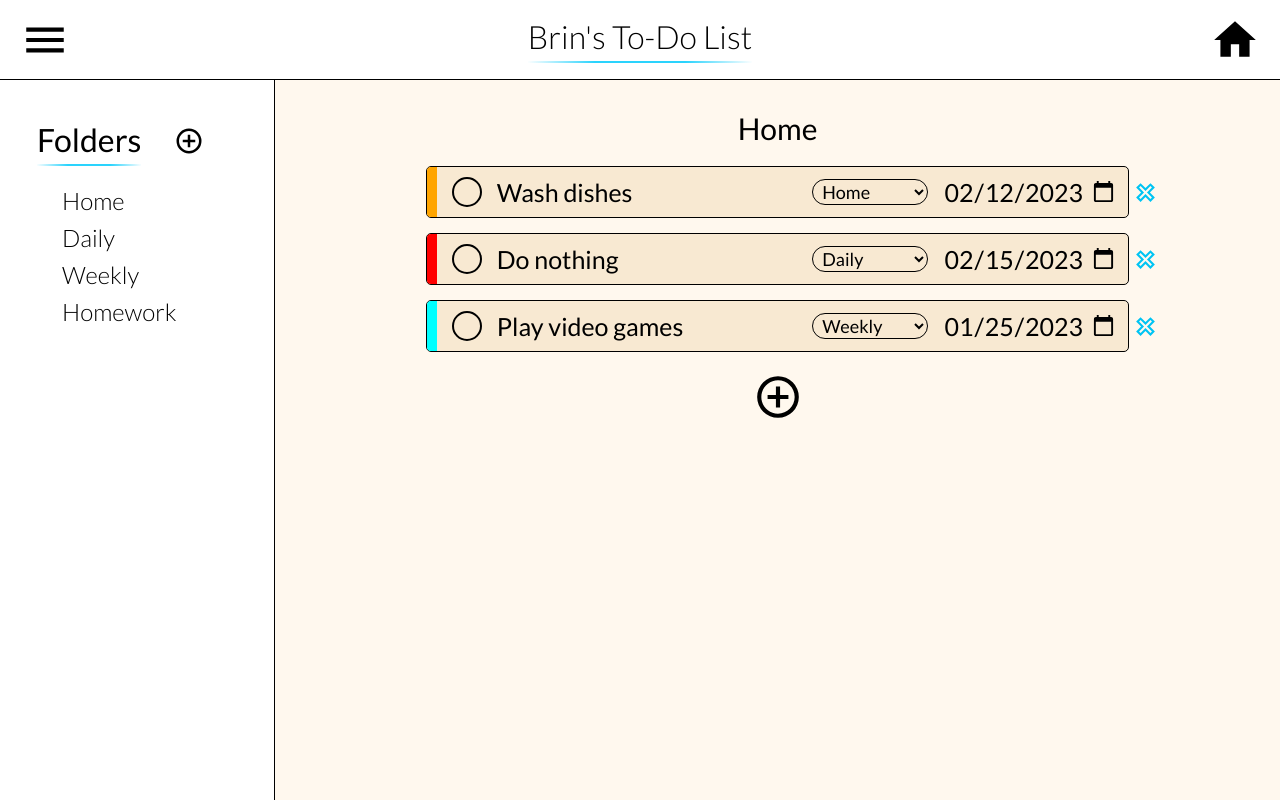
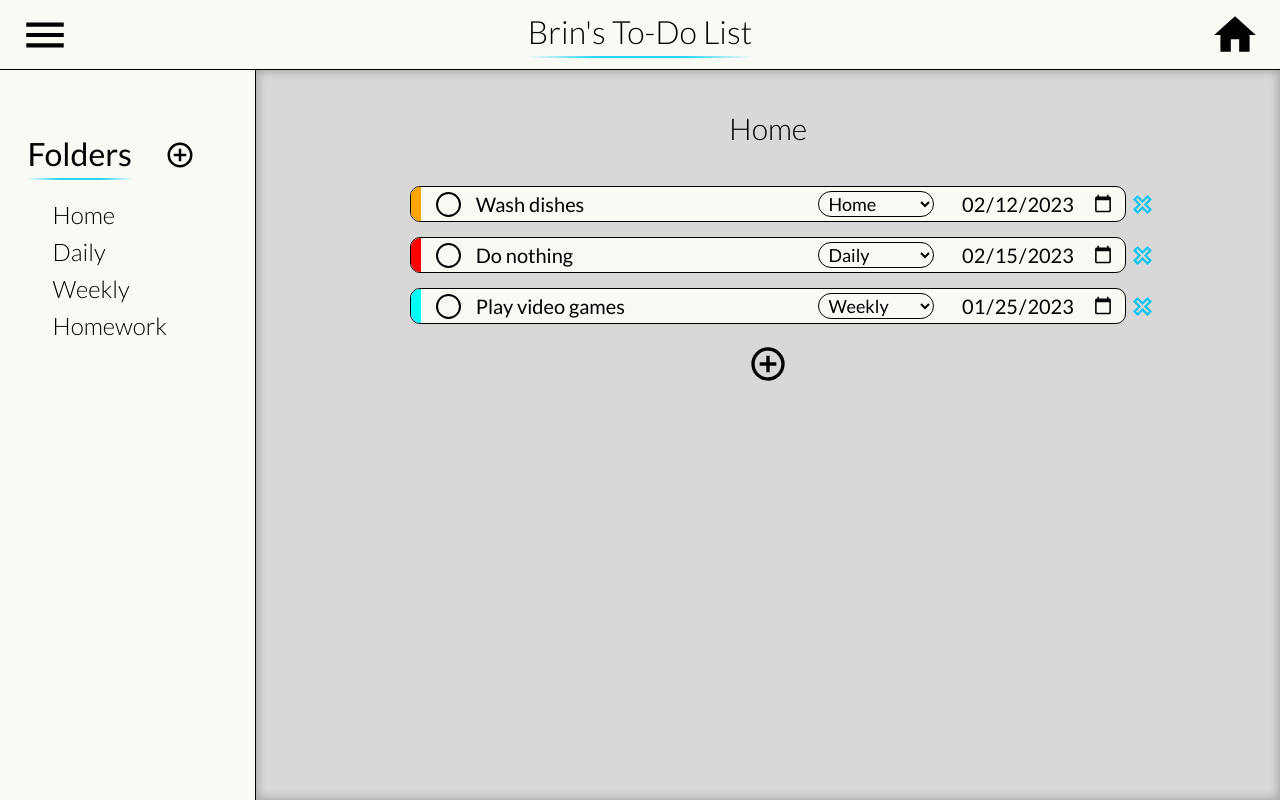
Before and after one commit to BrinLewis/odin-todo-list, a website built with webpack: page src/template.html in a window 1280 px wide. Built offline with nearby package versions, Linux system fonts and the light colour scheme.

Commit message:
Finalize styles

```diff
--- a/src/styles.css
+++ b/src/styles.css
@@ -14,18 +14,18 @@ body {
 }
 
 :root {
-  --header-height: 80px;
-  --sidebar-width: 350px;
+  --header-height: 70px;
+  --sidebar-width: 320px;
   --transition-timing: 350ms;
 
   --standard-border: 1px solid black;
 
   --dark-blue: rgba(0,175,255,1);
   --bright-blue: rgb(42, 211, 253);
-  --header-background: rgb(255, 255, 255);
-  --sidebar-background: rgb(255, 255, 255);
-  --content-background: rgb(255, 248, 238);
-  --todo-background: rgb(248, 233, 210);
+  --header-background: rgb(250, 250, 245);
+  --sidebar-background: rgb(250, 250, 245);
+  --content-background: rgb(216, 216, 216);
+  --todo-background: rgb(250, 250, 245);
   --red: rgb(204, 49, 49);
 }
 
@@ -111,7 +111,7 @@ li {
   align-items: center;
   justify-items: center;
   row-gap: 20px;
-  padding-top: 40px;
+  padding-top: 8vh;
   transition: transform var(--transition-timing) ease-in-out;
 }
 
@@ -230,13 +230,14 @@ li {
   display: flex;
   flex-direction: column;
   align-items: center;
-  padding-top: 30px;
+  padding-top: 5vh;
+  box-shadow: 0 0 8px 2px rgba(0, 0, 0, 0.233) inset;
 }
 
 .current-folder-header {
   font-size: 30px;
-  font-weight: 500;
-  padding-bottom: 20px;
+  font-weight: 300;
+  padding-bottom: 5vh;
 }
 
 .todo-list {
@@ -268,15 +269,15 @@ li {
 .add-todo-form {
   display: flex;
   border: var(--standard-border);
-  border-radius: 5px;
+  border-radius: 10px;
   align-items: center;
 }
 
 .priority {
   height: 100%;
   width: 10px;
-  border-top-left-radius: 4px;
-  border-bottom-left-radius: 4px;
+  border-top-left-radius: 9px;
+  border-bottom-left-radius: 9px;
 }
 
 input[type="checkbox"] {
@@ -285,7 +286,7 @@ input[type="checkbox"] {
 
 input[type="checkbox"]:checked + label {
   background-color: var(--bright-blue);
-  box-shadow: inset 0 0 0px 5px rgb(255, 255, 255);
+  box-shadow: inset 0 0 0px 4px rgb(255, 255, 255);
 }
 
 .todo > label:hover {
@@ -299,15 +300,16 @@ input[type="checkbox"]:checked + label {
 
 .todo > label {
   margin: 0 15px;
-  width: 30px;
-  height: 30px;
+  width: 25px;
+  height: 25px;
   border: 2px solid black;
   border-radius: 50%;
+  flex-shrink: 0;
 }
 
 .todo-info {
   flex-grow: 1;
-  padding: 10px 0;
+  padding: 5px 0;
 }
 
 .todo,
@@ -321,19 +323,18 @@ label {
 }
 
 .todo-title {
-  font-size: 25px;
+  font-size: 20px;
   width: max-content;
 }
 
 .todo-desc {
-  font-size: 20px;
+  font-size: 18px;
   font-weight: 300;
   display: none;
   width: max-content;
 }
 
 .expanded {
-  width: 75%;
   height: fit-content;
 }
 
@@ -347,11 +348,11 @@ label {
 }
 
 input[type="date"] {
-  width: 180px;
+  width: fit-content;
   appearance: none;
   border: none;
   border-radius: 9px;
-  font-size: 25px;
+  font-size: 20px;
   margin-right: 10px;
   text-align: center;
   background-color: transparent;
@@ -449,7 +450,7 @@ button:active {
 }
 
 #add-todo-button {
-  width: 50px;
+  width: 40px;
   margin: 20px;
 }
 
```
Also changed, not shown: dist/main.js.
